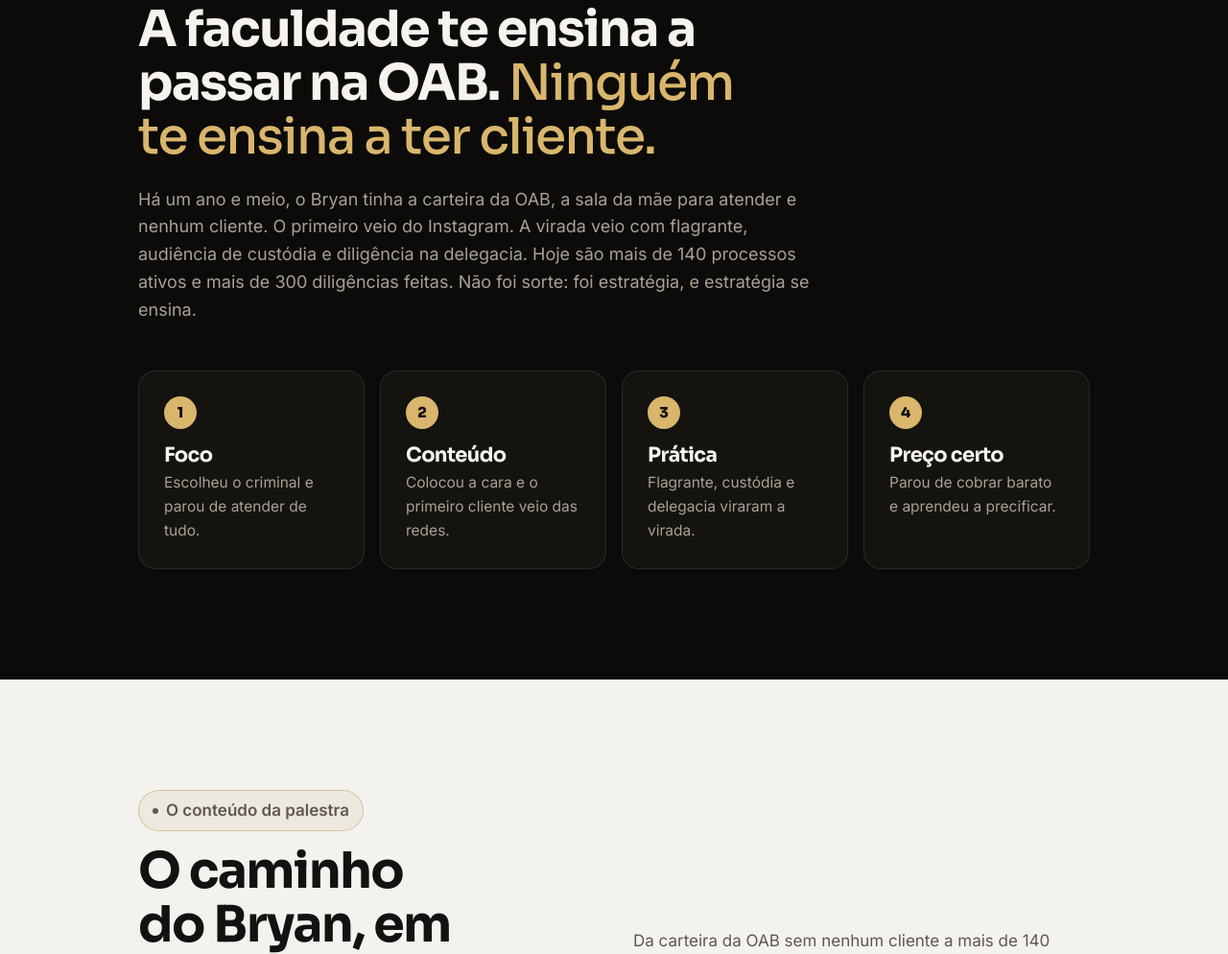
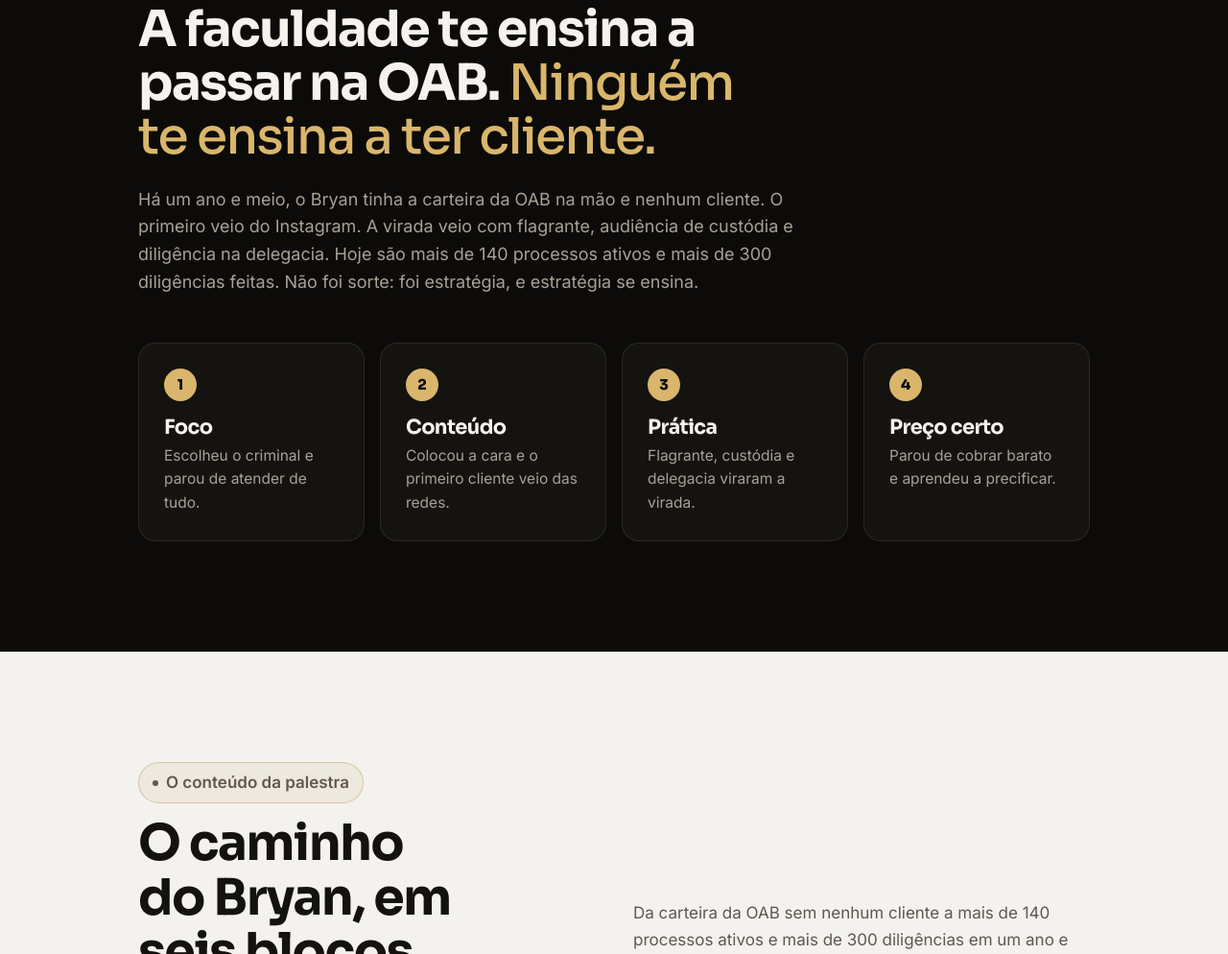
Before and after one commit to lojatools22-prog/happy-nation, a plain HTML site: page index.html in a window 1280 px wide. Shown: the part 1886-2880 px from the top of the page at 96% size. Drawn offline with nearby package versions, Linux system fonts and the light colour scheme.

Commit message:
Remove a menção à sala da mãe
Co-Authored-By: Claude Opus 5.5 <noreply@anthropic.com>
Claude-Session: https://claude.ai/code/session_01LR51TG8CJJGf4iphGSnLVf

```diff
--- a/index.html
+++ b/index.html
@@ -357,7 +357,7 @@ input,select,textarea{border-radius:12px!important}
   <div class="wrap">
     <p class="kick">Por que existe</p>
     <h2>A faculdade te ensina a passar na OAB. <i>Ninguém te ensina a ter cliente.</i></h2>
-    <p class="b">Há um ano e meio, o Bryan tinha a carteira da OAB, a sala da mãe para atender e nenhum cliente. O primeiro veio do Instagram. A virada veio com flagrante, audiência de custódia e diligência na delegacia. Hoje são mais de 140 processos ativos e mais de 300 diligências feitas. Não foi sorte: foi estratégia, e estratégia se ensina.</p>
+    <p class="b">Há um ano e meio, o Bryan tinha a carteira da OAB na mão e nenhum cliente. O primeiro veio do Instagram. A virada veio com flagrante, audiência de custódia e diligência na delegacia. Hoje são mais de 140 processos ativos e mais de 300 diligências feitas. Não foi sorte: foi estratégia, e estratégia se ensina.</p>
     <div class="pillars">
       <div><b>1</b><h3>Foco</h3><p>Escolheu o criminal e parou de atender de tudo.</p></div>
       <div><b>2</b><h3>Conteúdo</h3><p>Colocou a cara e o primeiro cliente veio das redes.</p></div>
```
